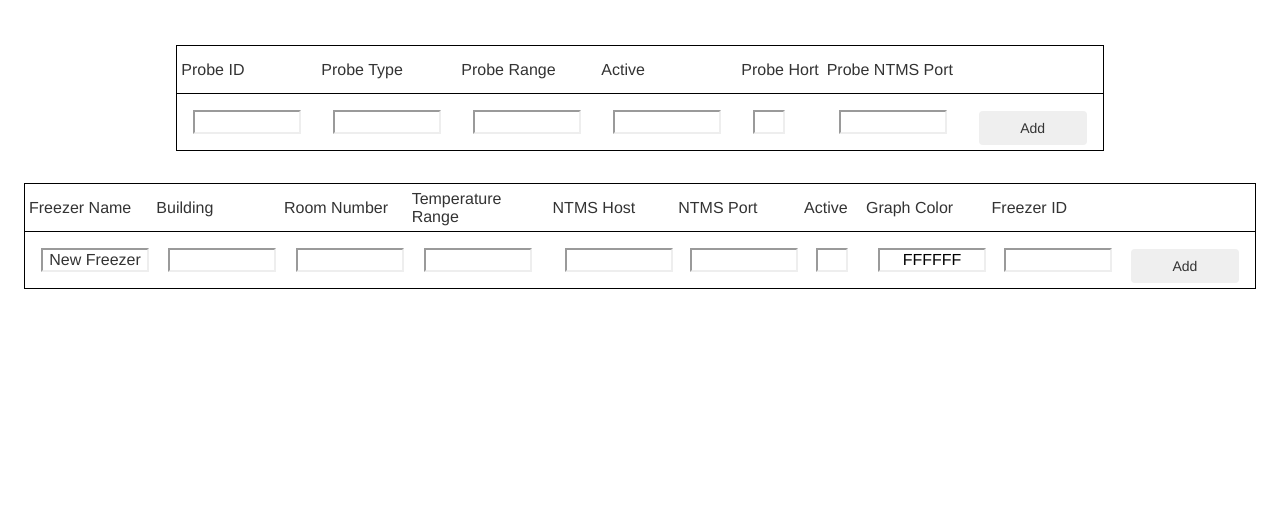
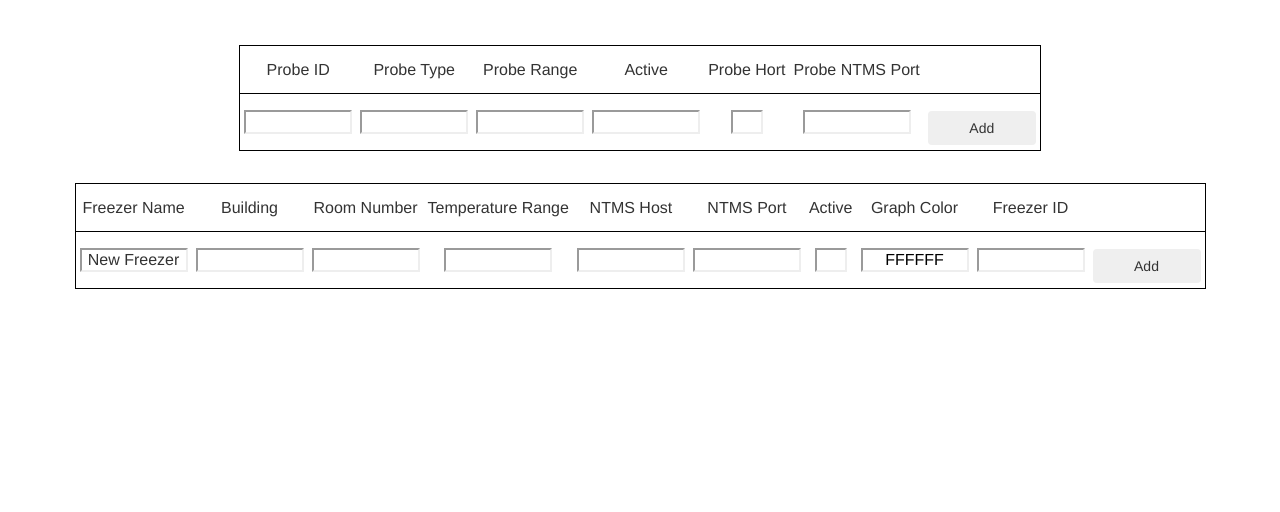
Before and after one commit to xvorenda/DAENA, a PHP site: page /admin in a window 1280 px wide. Shown: the part 51-563 px from the top of the page. Run offline with PHP 8.4, Linux system fonts and the light colour scheme; data that the repository does not hold is empty; some libraries are stand-ins or nearby versions.

Commit message:
Trying to fix

```diff
--- a/css/bootstrap.daena.css
+++ b/css/bootstrap.daena.css
@@ -1,6 +1,7 @@
 table {margin: 32px auto}
 tr {border: 1px solid #000;height:48px}
-td {padding:4px !important;text-align:center !imoprtant;}
+td {text-align: center;
+    padding:4px !important}
 h3 {margin:12px auto 0;}
 .daena-logo {
     height:20px;
@@ -18,7 +19,7 @@ h3 {margin:12px auto 0;}
 .stealth {display:none}
 .fakeinput, input {
     max-width:108px;
-    margin:12px;
+    margin:12px auto;
     border-bottom-color: rgb(238, 238, 238);
     border-bottom-left-radius: 0px;
     border-bottom-right-radius: 0px;
```
